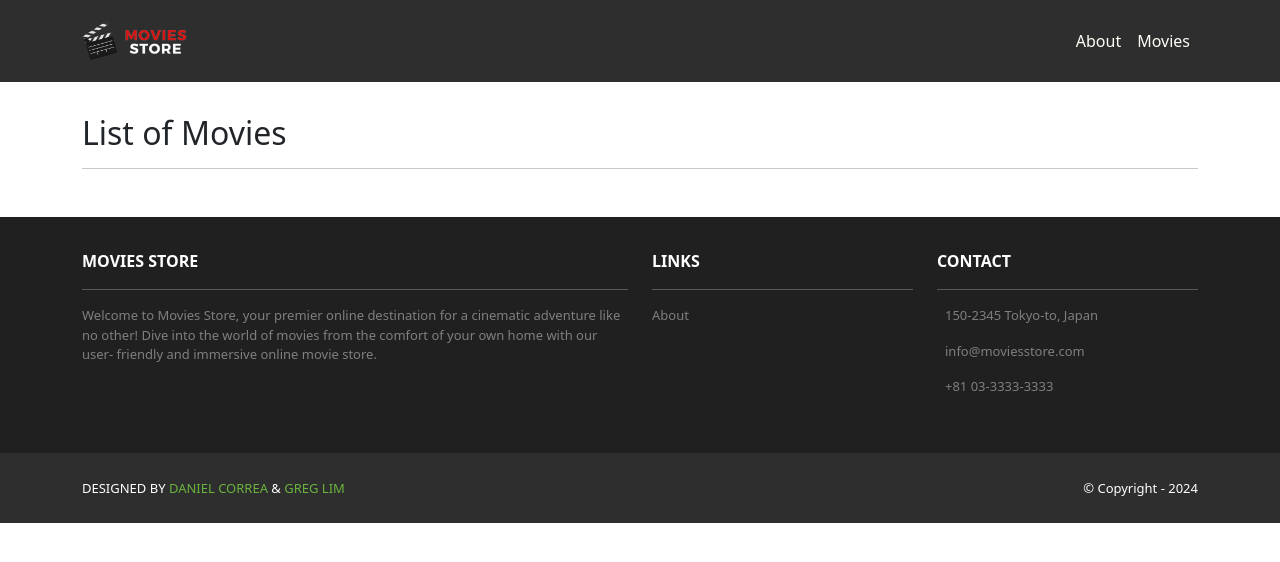
After one commit to Shreyas765/GT-Movies-Store, a Django app: template movies/templates/movies/index.html in a window 1280 px wide. The commit adds this page. Shown: the top 562 px of the page. Run offline with Django 5.2, Linux system fonts and the light colour scheme; the template is opened without the code that fills it, so the values that code supplies are empty; some web fonts are replaced.

Commit message:
Finished Chapter 4

```diff
--- a/GTMoviesStore/settings.py
+++ b/GTMoviesStore/settings.py
@@ -38,6 +38,7 @@ INSTALLED_APPS = [
     'django.contrib.messages',
     'django.contrib.staticfiles',
     'home',
+    'movies'
 ]
 
 MIDDLEWARE = [
--- a/GTMoviesStore/templates/base.html
+++ b/GTMoviesStore/templates/base.html
@@ -45,6 +45,8 @@
           <div class="navbar-nav ms-auto navbar-ml">
             <a class="nav-link"
                href="{% url 'home.about' %}">About</a>
+              <a class="nav-link" href=
+              "{% url 'movies.index' %}">Movies</a>
           </div>
         </div>
       </div>
--- a/GTMoviesStore/urls.py
+++ b/GTMoviesStore/urls.py
@@ -20,4 +20,5 @@ from django.urls import path, include
 urlpatterns = [
     path('admin/', admin.site.urls),
     path('', include('home.urls')),
+    path('movies/', include('movies.urls')),
 ]
--- /dev/null
+++ b/movies/templates/movies/index.html
@@ -0,0 +1,30 @@
+{% extends 'base.html' %}
+{% block content %}
+{% load static %}
+<div class="p-3">
+  <div class="container">
+    <div class="row mt-3">
+      <div class="col mx-auto mb-3">
+        <h2>List of Movies</h2>
+        <hr />
+      </div>
+    </div>
+    <div class="row">
+      {% for movie in template_data.movies %}
+      <div class="col-md-4 col-lg-3 mb-2">
+        <div class="p-2 card align-items-center pt-4">
+          <img src="{% static 'img/about.jpg' %}"
+            class="card-img-top rounded">
+          <div class="card-body text-center">
+              <a href="{% url 'movies.show' id=movie.id %}"
+              class="btn bg-dark text-white">
+              {{ movie.name }}
+            </a>
+          </div>
+        </div>
+      </div>
+      {% endfor %}
+    </div>
+  </div>
+</div>
+{% endblock content %}
--- /dev/null
+++ b/movies/urls.py
@@ -0,0 +1,6 @@
+from django.urls import path
+from . import views
+urlpatterns = [
+    path('', views.index, name='movies.index'),
+    path('<int:id>/', views.show, name='movies.show'),
+]
```
Also changed, not shown: movies/templates/movies/show.html (added, +22 -0 lines).
